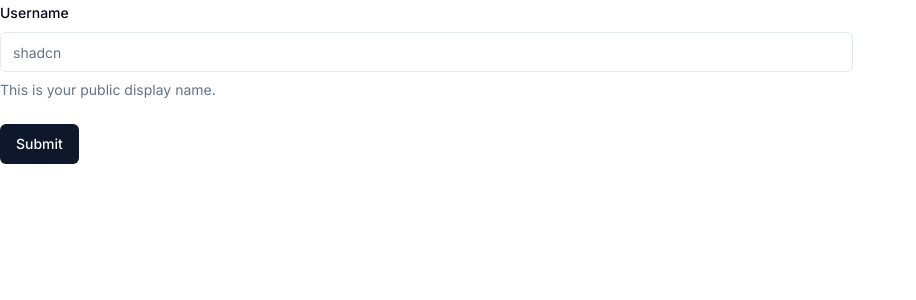
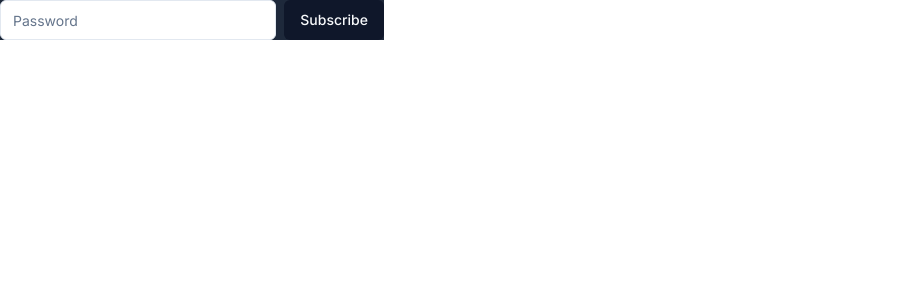
Before and after one commit to HarishTeens/spellitout, a Next.js app in the folder client/spellitout/: page /start in a window 1280 px wide. Shown: the top 300 px of the page, without its empty margins (0-916 px from the left). Built offline with nearby package versions, Linux system fonts and the light colour scheme.

Commit message:
harish sexy

```diff
--- a/client/spellitout/app/start/page.tsx
+++ b/client/spellitout/app/start/page.tsx
@@ -1,70 +1,39 @@
 "use client";
 
-import { zodResolver } from "@hookform/resolvers/zod";
-import { useForm } from "react-hook-form";
-import * as z from "zod";
+import { Button } from "@/components/ui/button";
+import { Input } from "@/components/ui/input";
+import axios from "axios";
+import { useState } from "react";
+import { useRouter } from "next/navigation";
 
-import { Button } from "@/components/ui/button";
-import {
-  Form,
-  FormControl,
-  FormDescription,
-  FormField,
-  FormItem,
-  FormLabel,
-  FormMessage,
-} from "@/components/ui/form";
-import { Input } from "@/components/ui/input";
-import { toast } from "@/components/ui/use-toast";
+export const StartPage = () => {
+  const base_url = process.env.NEXT_PUBLIC_SERVER_BASE_URL;
+  const router = useRouter();
 
-const FormSchema = z.object({
-  username: z.string().min(2, {
-    message: "Username must be at least 2 characters.",
-  }),
-});
+  const [password, setPassword] = useState("");
 
-export function StartPage() {
-  const form = useForm<z.infer<typeof FormSchema>>({
-    resolver: zodResolver(FormSchema),
-    defaultValues: {
-      username: "",
-    },
-  });
+  const handleSubmit = () => {
+    axios
+      .post(`${base_url}/start`, {
+        password: password,
+      })
+      .then((response) => {
+        console.log("REDIRECTING TO VIEW");
+        router.push("/view");
+      });
+  };
 
-  function onSubmit(data: z.infer<typeof FormSchema>) {
-    toast({
-      title: "You submitted the following values:",
-      description: (
-        <pre className="mt-2 w-[340px] rounded-md bg-slate-950 p-4">
-          <code className="text-white">{JSON.stringify(data, null, 2)}</code>
-        </pre>
-      ),
-    });
-  }
+  const handleChange = (event: any) => {
+    setPassword(event.target.value);
+  };
 
   return (
-    <Form {...form}>
-      <form onSubmit={form.handleSubmit(onSubmit)} className="w-2/3 space-y-6">
-        <FormField
-          control={form.control}
-          name="username"
-          render={({ field }) => (
-            <FormItem>
-              <FormLabel>Username</FormLabel>
-              <FormControl>
-                <Input placeholder="shadcn" {...field} />
-              </FormControl>
-              <FormDescription>
-                This is your public display name.
-              </FormDescription>
-              <FormMessage />
-            </FormItem>
-          )}
-        />
-        <Button type="submit">Submit</Button>
-      </form>
-    </Form>
+    <div className="flex w-full max-w-sm items-center space-x-2 bg-slate-800">
+      <Input type="text" placeholder="Password" onChange={handleChange} />
+      <Button type="submit" onClick={handleSubmit}>
+        Subscribe
+      </Button>
+    </div>
   );
-}
-
+};
 export default StartPage;
```
